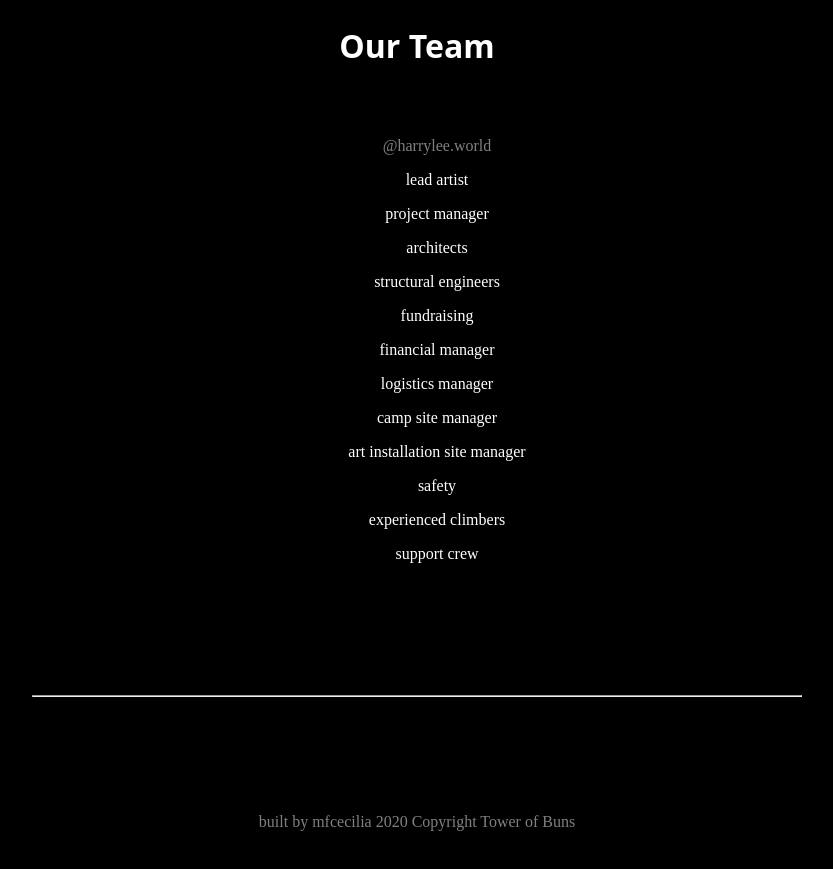
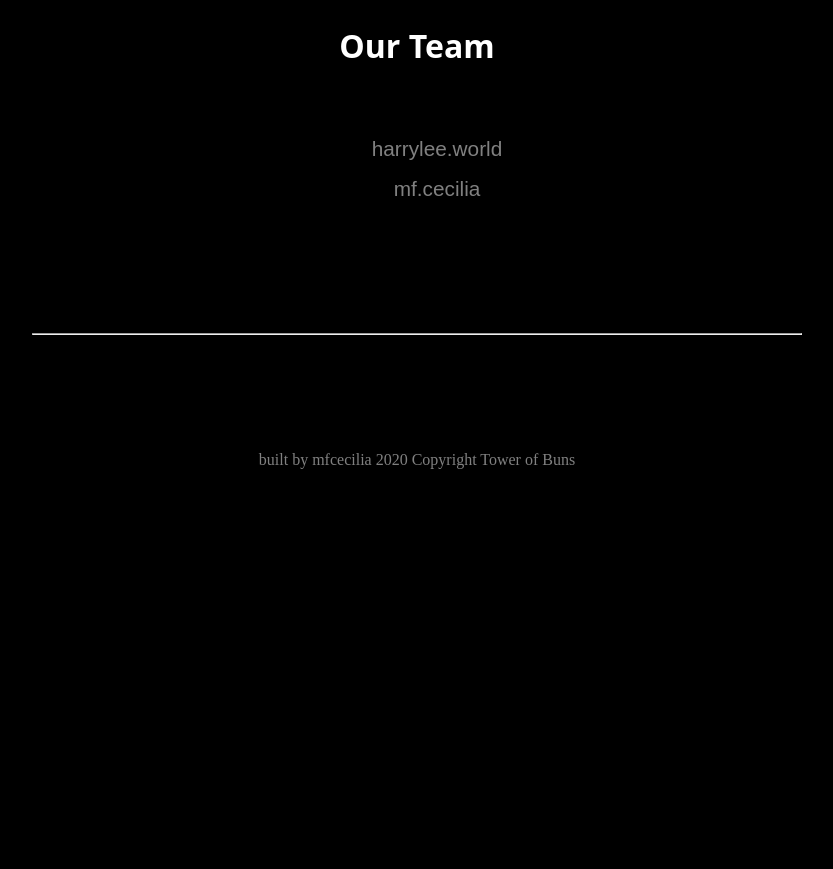
Before and after one commit to mfcecilia/tob-com, a plain HTML site: page index.html in a window 1280 px wide. Shown: the part 5600-6469 px from the top of the page, without its empty margins (223-1056 px from the left). After the commit the page ends 6123 px from the top, so only its background shows below. Drawn offline with Linux system fonts and the light colour scheme.

Commit message:
team social media

```diff
--- a/index.html
+++ b/index.html
@@ -214,20 +214,8 @@
 
     <div class="team">
 
-        <ul><a href="https://www.instagram.com/harrylee.world/">@harrylee.world</a></ul>
-
-        <ul>lead artist</ul>
-        <ul>project manager</ul>
-        <ul>architects</ul>
-        <ul>structural engineers</ul>
-        <ul>fundraising</ul>
-        <ul>financial manager</ul>
-        <ul>logistics manager</ul>
-        <ul>camp site manager</ul>
-        <ul>art installation site manager</ul>
-        <ul>safety</ul>
-        <ul>experienced climbers</ul>
-        <ul>support crew</ul>
+        <ul><p><a href="https://www.instagram.com/harrylee.world/">harrylee.world</a></p></ul>
+        <ul><p><a href="https://twitter.com/mfc3cilia">mf.cecilia</a></p></ul>
 
     </div>
 
```
